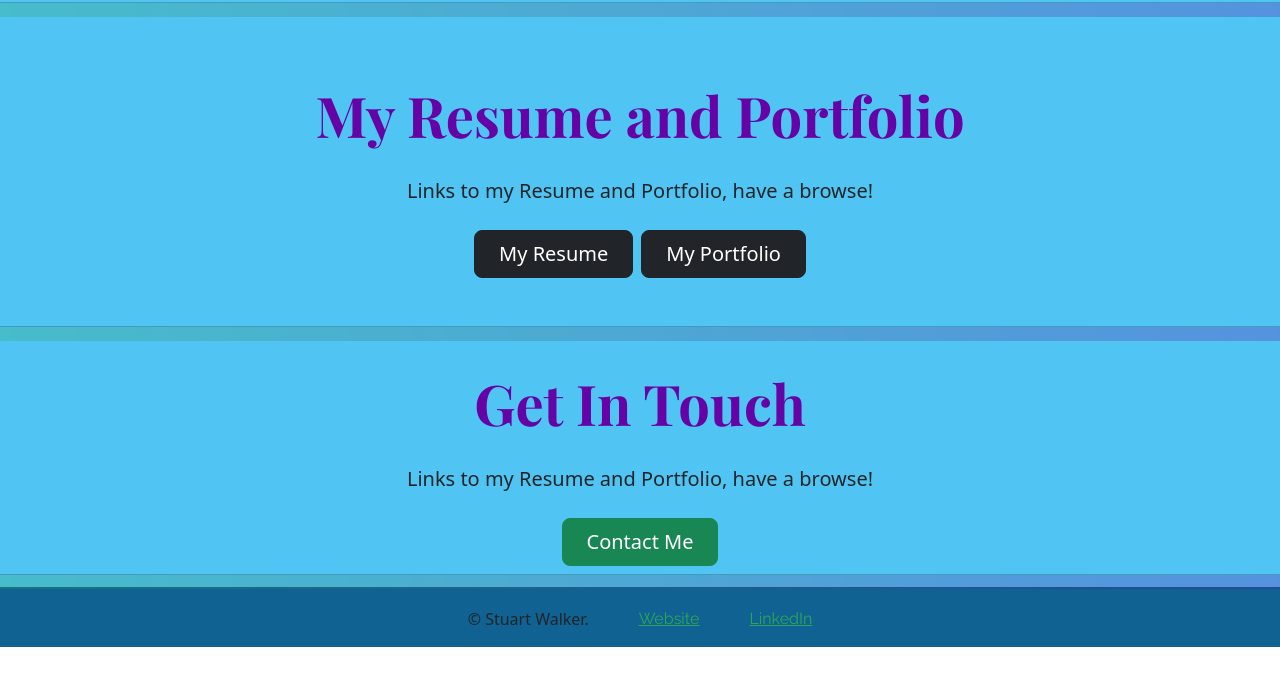
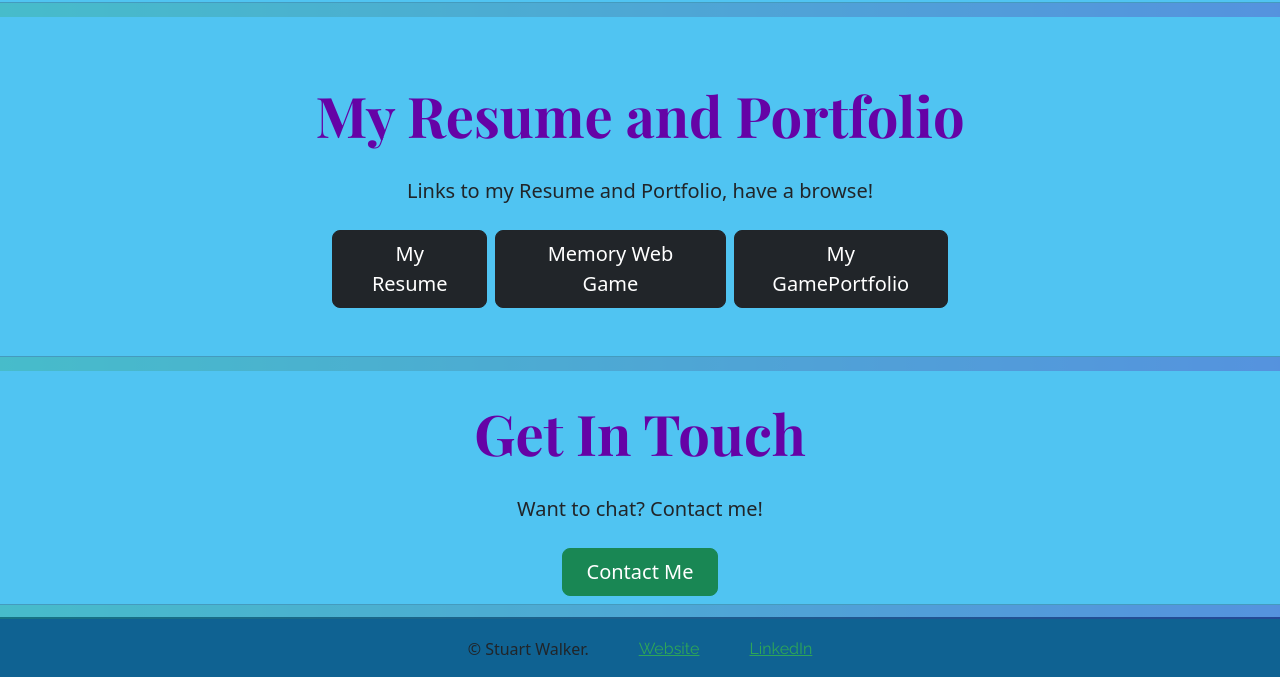
Before and after one commit to Stewding1990/Capstone2, a plain HTML site: page index.html in a window 1280 px wide. Shown: the part 1913-2590 px from the top of the page. Before the commit the page ends 2560 px from the top, so only its background shows below. Drawn offline with nearby package versions, Linux system fonts and the light colour scheme; a web font is replaced by a local one.

Commit message:
Added in memory webgame

```diff
--- a/index.html
+++ b/index.html
@@ -91,8 +91,10 @@
                 </p>
                 <div class="d-grid gap-2 d-sm-flex justify-content-sm-center">
                     <a href="./resume/index.html" target="_blank" class="btn btn-dark btn-lg px-4 gap-3">My Resume</a>
+                    <a href="https://stewding1990.github.io/MemoryWebGame/" target="_blank"
+                    class="btn btn-dark btn-lg px-4 gap-3">Memory Web Game</a>
                     <a href="https://n10956069.wixsite.com/stuart-walker" target="_blank"
-                        class="btn btn-dark btn-lg px-4 gap-3">My Portfolio</a>
+                        class="btn btn-dark btn-lg px-4 gap-3">My GamePortfolio</a>
                 </div>
             </div>
         </div>
@@ -103,7 +105,7 @@
             </h3>
             <div class="col-lg-6 mx-auto">
                 <p class="lead mb-4">
-                    Links to my Resume and Portfolio, have a browse!
+                    Want to chat? Contact me!
                 </p>
                 <div class="d-grid gap-2 d-sm-flex justify-content-sm-center">
                     <a href="mailto:stuwalker90@gmail.com" target="_blank" class="btn btn-success btn-lg px-4 gap-3">Contact Me</a>
```
